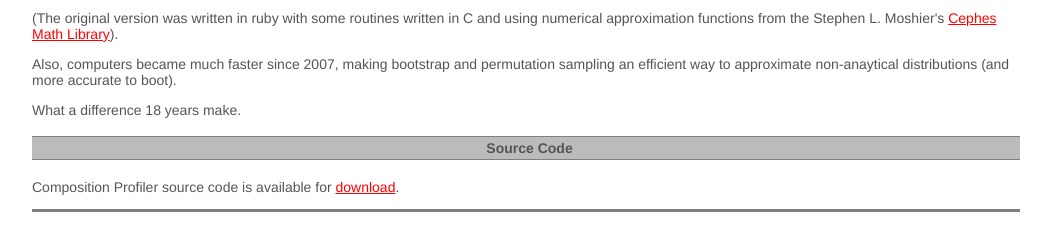
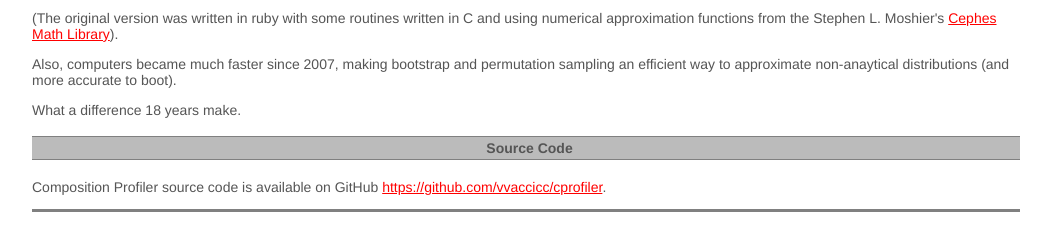
Before and after one commit to vvaccicc/cprofiler, a Flask app: page / in a window 1280 px wide. Shown: the part 573-806 px from the top of the page, without its empty margins (114-1165 px from the left). Run offline with Flask 3, Linux system fonts and the light colour scheme.

Commit message:
Add pointer to GitHub

```diff
--- a/cprof_flask/templates/index.html
+++ b/cprof_flask/templates/index.html
@@ -103,8 +103,8 @@ distributions (and more accurate to boot). </p>
 <h4>Source Code</h4>
 
 <p>
-Composition Profiler source code is available for <a href={{ url_for
-('static', filename='cprofiler-2.0.0.tar.gz') }}>download</a>.
+Composition Profiler source code is available on GitHub
+<a href="https://github.com/vvaccicc/cprofiler">https://github.com/vvaccicc/cprofiler</a>.
 </p>
 
         <hr noshade size="3">
```
